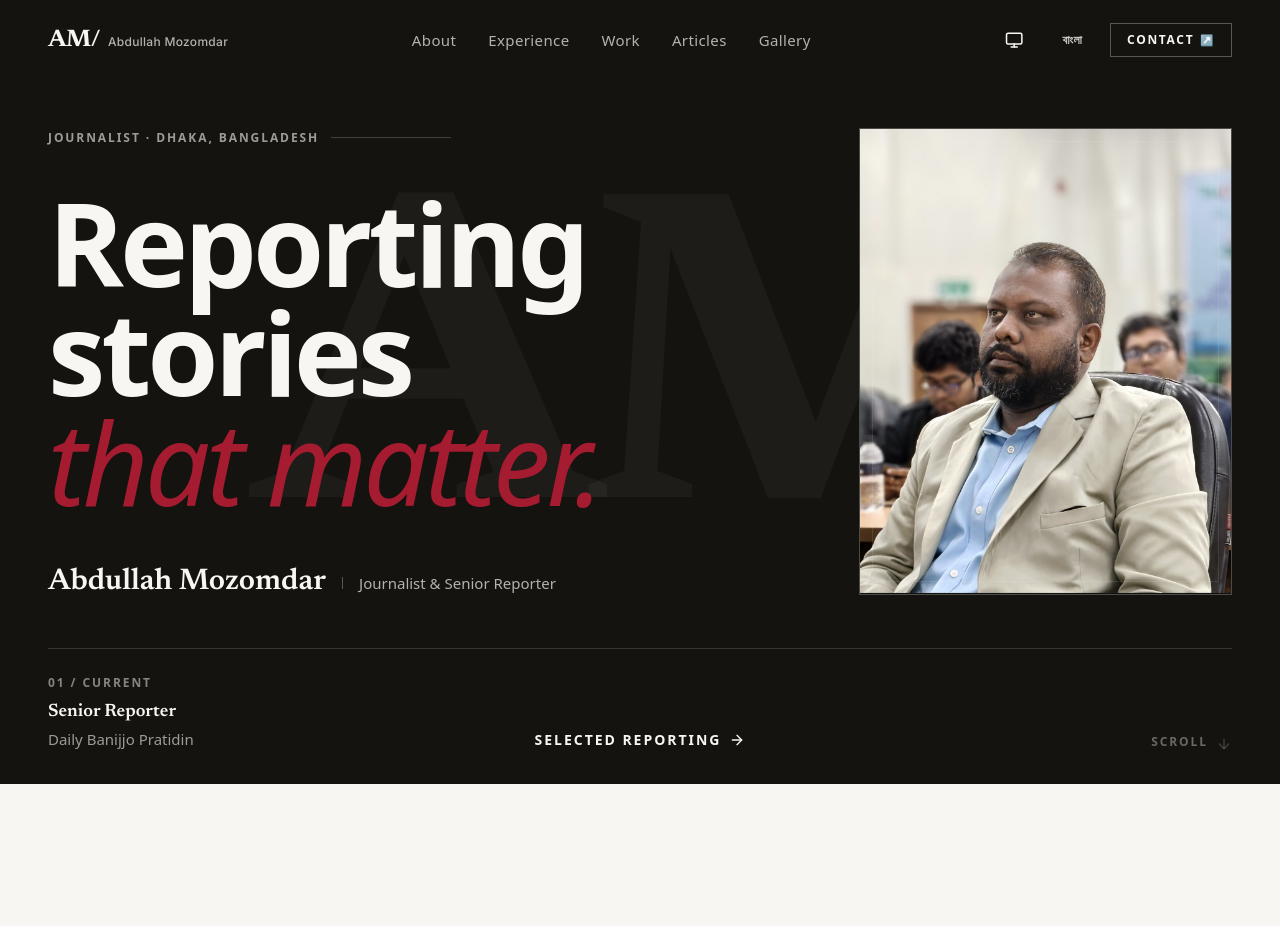
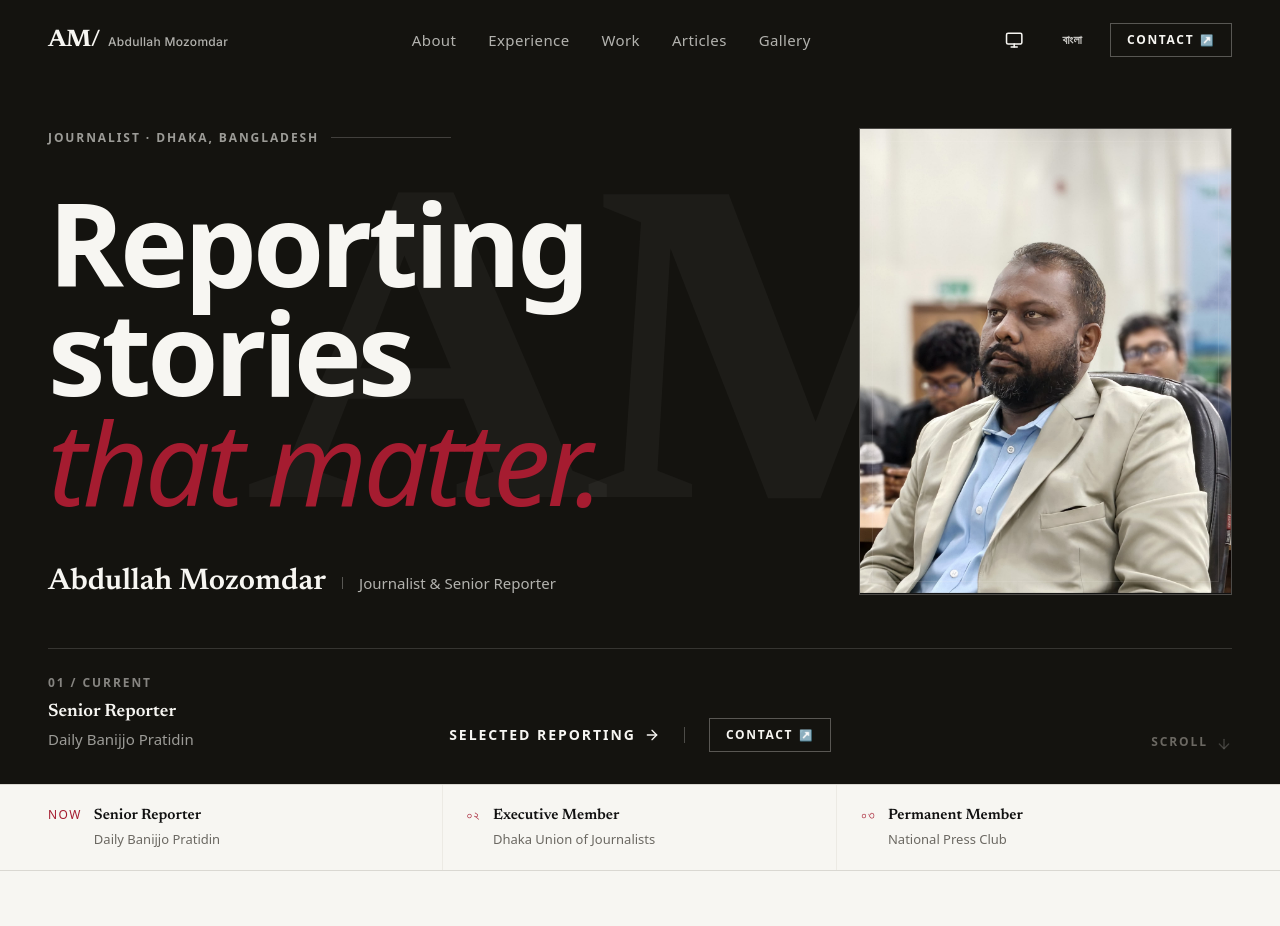
Before and after one commit to DelwarOfficial/abdullah-mozumder, a Next.js app: page / in a window 1280 px wide. Shown: the top 926 px of the page. Built offline with nearby package versions, Linux system fonts and the light colour scheme.

Commit message:
feat: enhance Articles page with loading state, improve filter functionality, and add StatusStrip component to Home page

```diff
--- a/src/app/articles/page.tsx
+++ b/src/app/articles/page.tsx
@@ -1,4 +1,5 @@
 import type { Metadata } from "next";
+import { Suspense } from "react";
 import { ArticlesContent } from "@/components/journalism/ArticlesContent";
 import { BreadcrumbSchema } from "@/components/seo/StructuredData";
 import { siteConfig } from "@/content/site";
@@ -19,7 +20,9 @@ export default function ArticlesPage() {
         { name: siteName.en, url: siteConfig.url },
         { name: "Articles", url: `${siteConfig.url}/articles` },
       ]} />
-      <ArticlesContent />
+      <Suspense fallback={<div className="pt-32 text-center text-sm text-ink-muted">Loading…</div>}>
+        <ArticlesContent />
+      </Suspense>
     </>
   );
 }
--- a/src/app/globals.css
+++ b/src/app/globals.css
@@ -443,8 +443,9 @@
   }
 
   /* Prose for article reading */
+  /* Prose for article reading — ~720px column (spec: 680–760px) */
   .prose-editorial {
-    max-width: 42rem;
+    max-width: 45rem;
     margin-inline: auto;
     font-family: var(--font-serif), Georgia, serif;
     font-size: 1.1875rem;
--- a/src/components/home/Hero.tsx
+++ b/src/components/home/Hero.tsx
@@ -1,5 +1,6 @@
 import Link from "next/link";
 import Image from "next/image";
+import { cn } from "@/lib/utils";
 import { ArrowRight, ArrowDown } from "lucide-react";
 import { profile } from "@/content/profile";
 import { sectionLabels } from "@/i18n/ui";
@@ -113,8 +114,9 @@ export function Hero({ locale }: HeroProps) {
 
             {/* CTA */}
             <div className="col-span-12 sm:col-span-6 lg:col-span-4 lg:text-center">
+              <div className="flex flex-wrap items-center gap-x-6 gap-y-3 sm:justify-end lg:justify-center">
                 <Link
-                href={`/work`}
+                  href="/work"
                   className="group inline-flex items-center gap-2 text-sm font-semibold uppercase tracking-[0.14em] text-paper hover:text-newsroom transition-colors"
                 >
                   {locale === "en" ? "Selected Reporting" : "নির্বাচিত প্রতিবেদন দেখুন"}
@@ -123,6 +125,18 @@ export function Hero({ locale }: HeroProps) {
                     aria-hidden="true"
                   />
                 </Link>
+                <span aria-hidden="true" className="hidden sm:block h-4 w-px bg-paper/25" />
+                <Link
+                  href="/contact"
+                  className={cn(
+                    "inline-flex items-center gap-1.5 px-4 py-2 text-xs font-semibold uppercase tracking-[0.14em] border border-paper/30 text-paper transition-colors duration-300",
+                    "hover:bg-paper hover:text-ink",
+                  )}
+                >
+                  {locale === "en" ? "Contact" : "যোগাযোগ"}
+                  <span aria-hidden="true" className="text-[0.9em]">↗</span>
+                </Link>
+              </div>
             </div>
 
             {/* Scroll hint */}
--- /dev/null
+++ b/src/components/home/StatusStrip.tsx
@@ -0,0 +1,60 @@
+"use client";
+
+import { memberships } from "@/content/memberships";
+import { profile } from "@/content/profile";
+import { useLanguage } from "@/i18n/language-context";
+
+/**
+ * §8.3 — Newsroom status strip: current position + affiliations.
+ * Thin, typographic, restrained — information, not badges.
+ */
+export function StatusStrip() {
+  const { language } = useLanguage();
+  const en = language === "en";
+
+  const cells = [
+    {
+      top: profile.currentPosition.role[language],
+      bottom: profile.currentPosition.organization[language],
+    },
+    ...memberships.map((m) => ({
+      top: m.role[language],
+      bottom: m.organization[language],
+    })),
+  ];
+
+  return (
+    <section
+      aria-label={en ? "Professional status" : "পেশাগত অবস্থান"}
+      className="border-y border-rule bg-paper"
+    >
+      <div className="mx-auto max-w-[1560px] px-5 sm:px-8 lg:px-12">
+        <dl className="grid grid-cols-1 sm:grid-cols-3 sm:divide-x divide-rule">
+          {cells.map((cell, i) => (
+            <div
+              key={i}
+              className="flex items-baseline gap-3 py-4 sm:py-5 sm:px-6 sm:first:pl-0 border-b sm:border-b-0 border-rule-soft last:border-b-0"
+            >
+              <dt className="editorial-meta text-newsroom shrink-0">
+                {i === 0 ? (en ? "Now" : "এখন") : localePad(i)}
+              </dt>
+              <dd className="min-w-0">
+                <span className="block font-serif font-semibold text-ink leading-snug" style={{ fontSize: "clamp(0.9375rem, 1.1vw, 1.0625rem)" }}>
+                  {cell.top}
+                </span>
+                <span className="block text-ink-muted mt-0.5" style={{ fontSize: "0.8125rem" }}>
+                  {cell.bottom}
+                </span>
+              </dd>
+            </div>
+          ))}
+        </dl>
+      </div>
+    </section>
+  );
+}
+
+function localePad(i: number) {
+  const bn = "০১২৩৪৫৬৭৮৯";
+  return String(i + 1).padStart(2, "0").replace(/[0-9]/g, (d) => bn[Number(d)]);
+}
--- a/src/components/pages/HomeContent.tsx
+++ b/src/components/pages/HomeContent.tsx
@@ -2,6 +2,7 @@
 
 import { useLanguage } from "@/i18n/language-context";
 import { Hero } from "@/components/home/Hero";
+import { StatusStrip } from "@/components/home/StatusStrip";
 import { SelectedReporting } from "@/components/home/SelectedReporting";
 import { NewsDesk } from "@/components/home/NewsDesk";
 import { PressClippings } from "@/components/journalism/PressClippings";
@@ -24,6 +25,7 @@ export function HomeContent() {
   return (
     <>
       <Hero locale={language} />
+      <StatusStrip />
       <SelectedReporting locale={language} />
       <NewsDesk locale={language} />
       <PressClippings />
```
Also changed, not shown: src/components/journalism/ArticlesContent.tsx (+56 -11 lines). Lines whose indentation alone changed are shown as unchanged.
